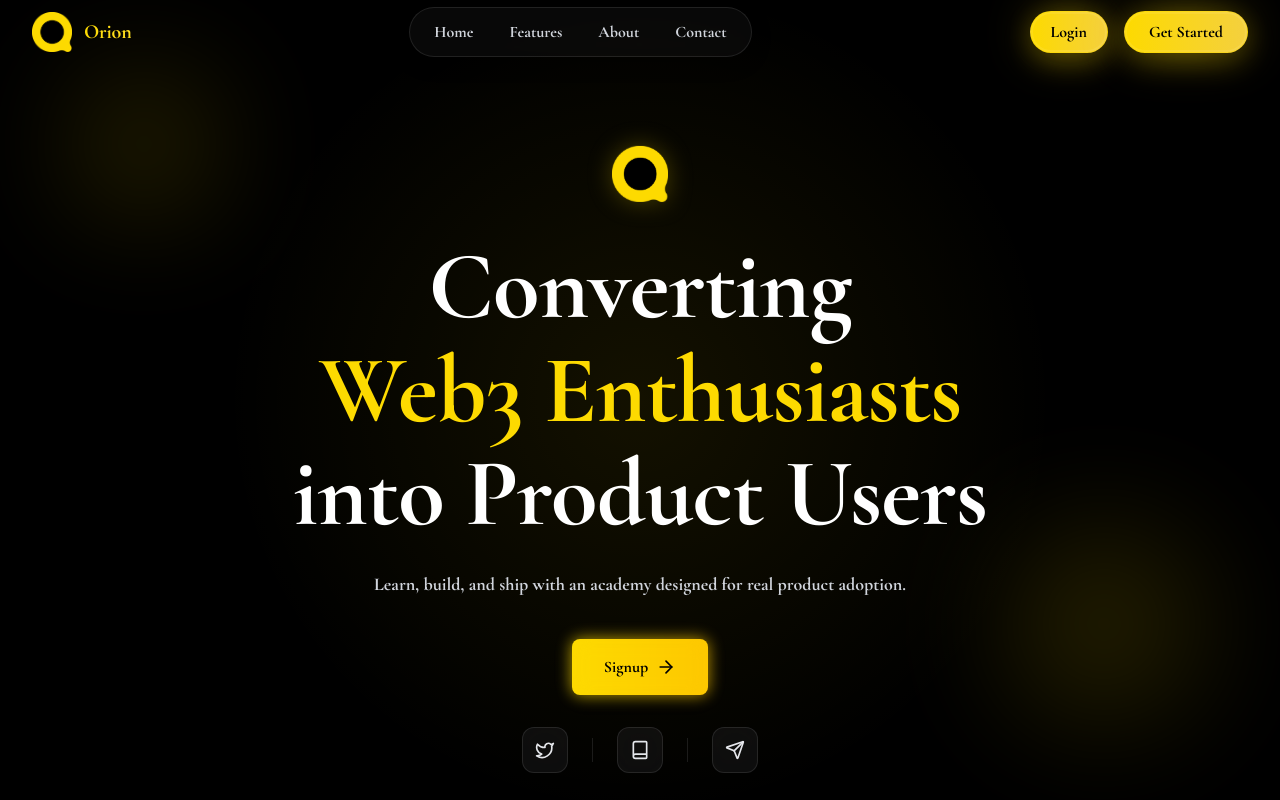
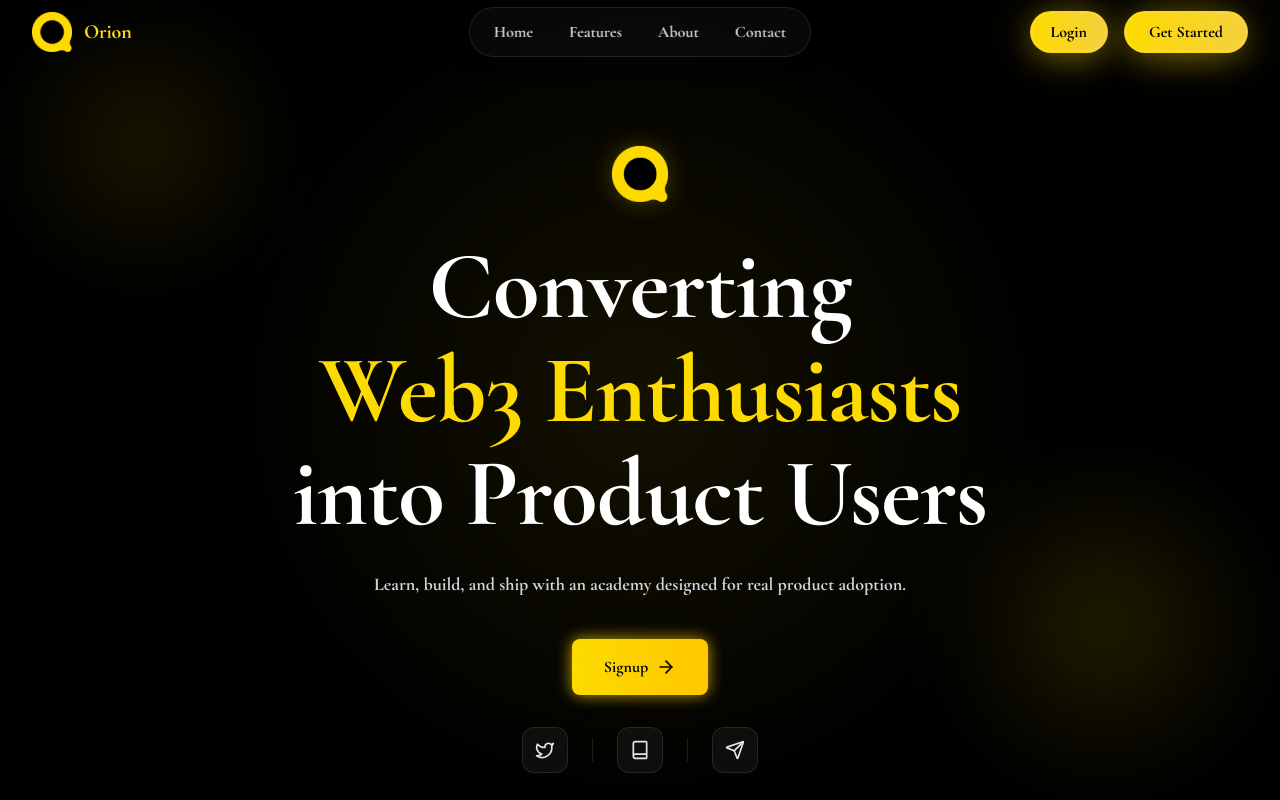
Before and after one commit to Teewa56/Solana-web3-academy, a React (Vite) app in the folder frontend/: page / in a window 1280 px wide. Shown: the top 800 px of the page. Built offline with nearby package versions, Linux system fonts and the light colour scheme.

Commit message:
fix(nav): center desktop nav pill to viewport and space mobile menu

```diff
--- a/frontend/src/components/Navbar.tsx
+++ b/frontend/src/components/Navbar.tsx
@@ -49,7 +49,7 @@ export default function Navbar() {
           : 'bg-transparent'
       }`}
     >
-      <div className="max-w-7xl mx-auto px-4 sm:px-6 lg:px-8">
+      <div className="max-w-7xl mx-auto px-4 sm:px-6 lg:px-8 relative">
         <div className="grid grid-cols-[auto_1fr_auto] items-center h-16">
           {/* Logo */}
           <motion.div
@@ -66,8 +66,8 @@ export default function Navbar() {
             </span>
           </motion.div>
 
-          {/* Desktop Navigation */}
-          <div className="hidden md:flex items-center justify-self-center">
+          {/* Desktop Navigation (absolute centered to viewport) */}
+          <div className="hidden md:flex items-center absolute left-1/2 -translate-x-1/2 top-1/2 -translate-y-1/2">
             <div className="flex items-center gap-1 px-2 py-1.5 rounded-full bg-white/[0.03] backdrop-blur-sm border border-white/10 shadow-[0_6px_18px_rgba(0,0,0,0.45)]">
               {navItems.map((item, index) => (
                 <motion.button
```
